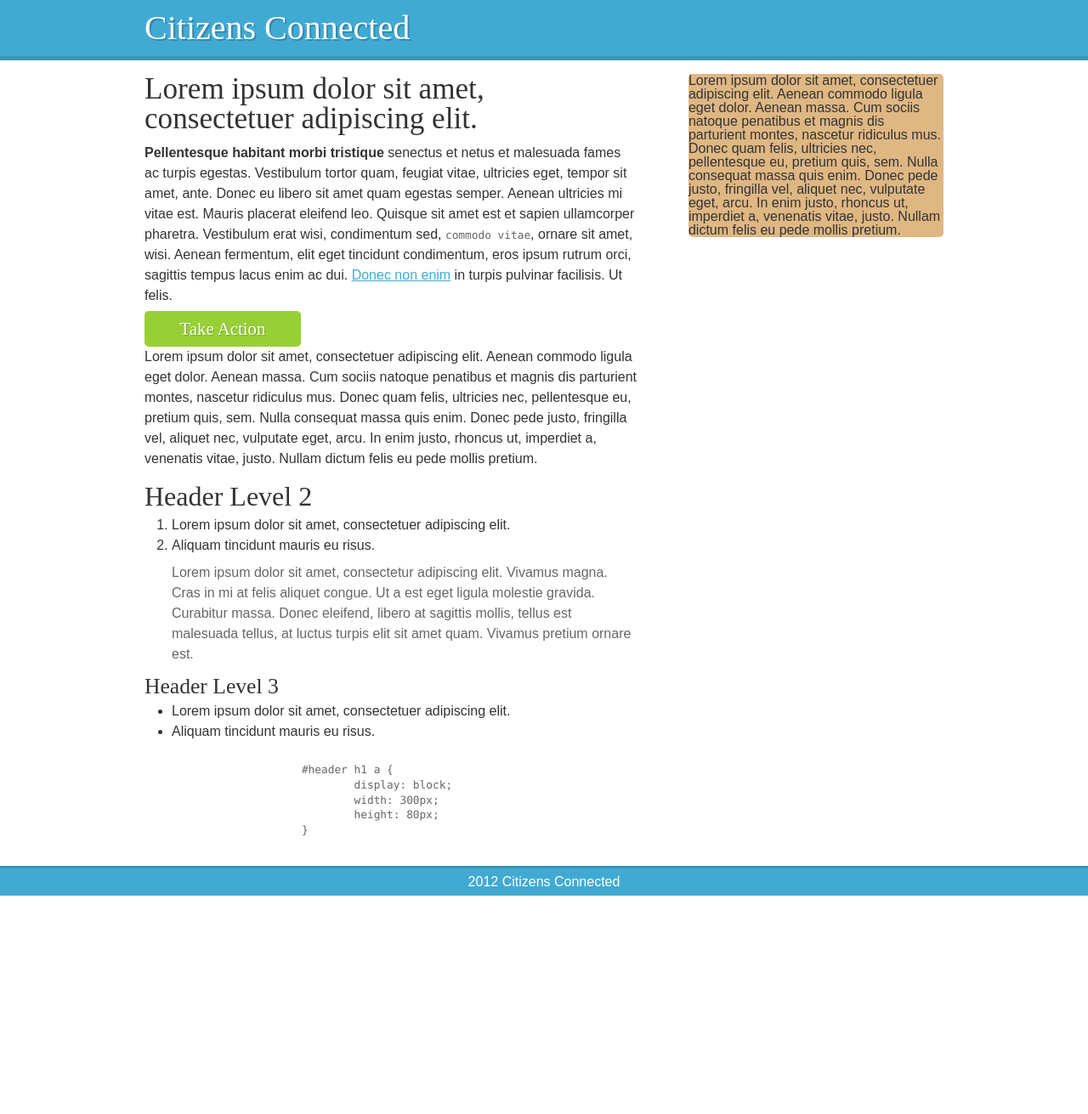
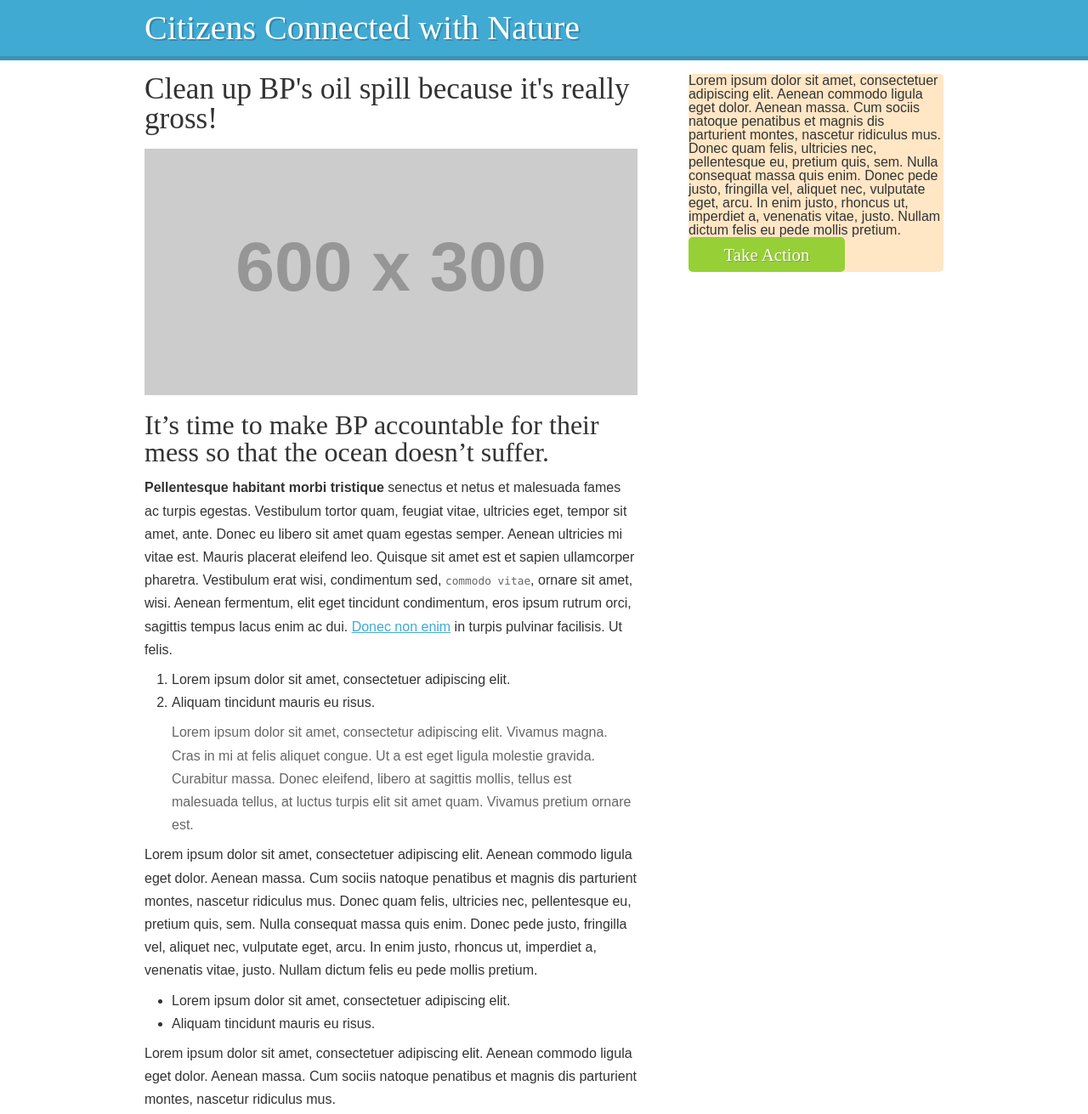
Before and after one commit to tinacious/citizens-connected-theme, a plain HTML site: page index.html in a window 1280 px wide. Shown: the top 1311 px of the page at 85% size. Before the commit the page ends 1054 px from the top, so only its background shows below. Drawn offline with nearby package versions, Linux system fonts and the light colour scheme; placeholder pictures from the web are drawn by us.

Commit message:
campaign page main body area

```diff
--- a/css/citcon.less
+++ b/css/citcon.less
@@ -11,7 +11,8 @@
 @blue: #41aad3;
 @darkblue: #3a94b5;
 @green: #97d036;
-@tan: #dfb783;
+// @tan: #dfb783;
+@tan: #FFE6C5;
 
 /**********************
   type
@@ -24,11 +25,11 @@
 }
 h1 {
 	font-size: 2.2em;
-	margin-bottom: 0.3em;
+	margin-bottom: 0.5em;
 }
 h2 {
 	font-size: 2em;
-	margin-bottom: 0.2em;
+	margin-bottom: 0.4em;
 	margin-top: 0.5em;
 }
 h3 {
@@ -59,8 +60,8 @@
 		}
 	}
 	ul, ol, p {
-		line-height: 1.5em;
-		margin-bottom: 0.4em;
+		line-height: 1.7em;
+		margin-bottom: 0.5em;
 	}
 	blockquote {
 		margin: 0.5em 0 0.5em 2em;
@@ -87,6 +88,9 @@
 	max-width: 960px;
 	margin: 0 auto;
 	.cf();
+	img {
+		max-width: 100%;
+	}
 }
 header#cc-header {
 	background: @blue;
@@ -116,7 +120,7 @@
 	text-align: center;
 	padding: 0.5em 0;
 	color: #fff;
-	margin-top: 1em;
+	margin-top: 2em;
 	border-top: 3px solid @darkblue;
 }
 /**********************
--- a/index.html
+++ b/index.html
@@ -3,7 +3,7 @@
 <head>
 	<meta charset="UTF-8">
 	<meta name = "viewport" content="width=device-width">
-	<title>Citizens Connected Theme</title>
+	<title>Citizens Connected with Nature Theme</title>
 	<script src="http://use.edgefonts.net/patua-one.js"></script>
 	<script src="http://use.edgefonts.net/actor.js"></script>
 	<script src="http://code.jquery.com/jquery-latest.min.js"></script>
@@ -16,21 +16,17 @@
 <body>
 	<header id="cc-header">
 		<div class="container">
-			<h1>Citizens Connected</h1>
+			<h1>Citizens Connected with Nature</h1>
 		</div>
 	</header>
 	<div class="container">
 		<section id="content">
+			<h1>Clean up BP's oil spill because it's really gross!</h1>
+			<img src="http://dummyimage.com/600x300/dfb783/8a7256&text=campaign+image+(600px+300px)" alt="campaign image" />
 
-			<h1>Lorem ipsum dolor sit amet, consectetuer adipiscing elit.</h1>
+			<h2>It’s time to make BP accountable for their mess so that the ocean doesn’t suffer.</h2>
 
 			<p><strong>Pellentesque habitant morbi tristique</strong> senectus et netus et malesuada fames ac turpis egestas. Vestibulum tortor quam, feugiat vitae, ultricies eget, tempor sit amet, ante. Donec eu libero sit amet quam egestas semper. <em>Aenean ultricies mi vitae est.</em> Mauris placerat eleifend leo. Quisque sit amet est et sapien ullamcorper pharetra. Vestibulum erat wisi, condimentum sed, <code>commodo vitae</code>, ornare sit amet, wisi. Aenean fermentum, elit eget tincidunt condimentum, eros ipsum rutrum orci, sagittis tempus lacus enim ac dui. <a href="#">Donec non enim</a> in turpis pulvinar facilisis. Ut felis.</p>
-
-			<button>Take Action</button>
-
-			<p>Lorem ipsum dolor sit amet, consectetuer adipiscing elit. Aenean commodo ligula eget dolor. Aenean massa. Cum sociis natoque penatibus et magnis dis parturient montes, nascetur ridiculus mus. Donec quam felis, ultricies nec, pellentesque eu, pretium quis, sem. Nulla consequat massa quis enim. Donec pede justo, fringilla vel, aliquet nec, vulputate eget, arcu. In enim justo, rhoncus ut, imperdiet a, venenatis vitae, justo. Nullam dictum felis eu pede mollis pretium.</p>
-
-			<h2>Header Level 2</h2>
 
 			<ol>
 				<li>Lorem ipsum dolor sit amet, consectetuer adipiscing elit.</li>
@@ -39,24 +35,20 @@
 
 			<blockquote><p>Lorem ipsum dolor sit amet, consectetur adipiscing elit. Vivamus magna. Cras in mi at felis aliquet congue. Ut a est eget ligula molestie gravida. Curabitur massa. Donec eleifend, libero at sagittis mollis, tellus est malesuada tellus, at luctus turpis elit sit amet quam. Vivamus pretium ornare est.</p></blockquote>
 
-			<h3>Header Level 3</h3>
+			<p>Lorem ipsum dolor sit amet, consectetuer adipiscing elit. Aenean commodo ligula eget dolor. Aenean massa. Cum sociis natoque penatibus et magnis dis parturient montes, nascetur ridiculus mus. Donec quam felis, ultricies nec, pellentesque eu, pretium quis, sem. Nulla consequat massa quis enim. Donec pede justo, fringilla vel, aliquet nec, vulputate eget, arcu. In enim justo, rhoncus ut, imperdiet a, venenatis vitae, justo. Nullam dictum felis eu pede mollis pretium.</p>
 
 			<ul>
 				<li>Lorem ipsum dolor sit amet, consectetuer adipiscing elit.</li>
 				<li>Aliquam tincidunt mauris eu risus.</li>
 			</ul>
 
-			<pre><code>
-			#header h1 a {
-				display: block;
-				width: 300px;
-				height: 80px;
-			}
-			</code></pre>
+			<p>Lorem ipsum dolor sit amet, consectetuer adipiscing elit. Aenean commodo ligula eget dolor. Aenean massa. Cum sociis natoque penatibus et magnis dis parturient montes, nascetur ridiculus mus.</p>
+
 		</section>
 
 		<aside id="sidebar">
 			<p>Lorem ipsum dolor sit amet, consectetuer adipiscing elit. Aenean commodo ligula eget dolor. Aenean massa. Cum sociis natoque penatibus et magnis dis parturient montes, nascetur ridiculus mus. Donec quam felis, ultricies nec, pellentesque eu, pretium quis, sem. Nulla consequat massa quis enim. Donec pede justo, fringilla vel, aliquet nec, vulputate eget, arcu. In enim justo, rhoncus ut, imperdiet a, venenatis vitae, justo. Nullam dictum felis eu pede mollis pretium.</p>
+			<button>Take Action</button>
 		</aside>
 	</div> <!-- /.container -->
 	<footer id="footer">
```
Also changed, not shown: css/citcon.css.
